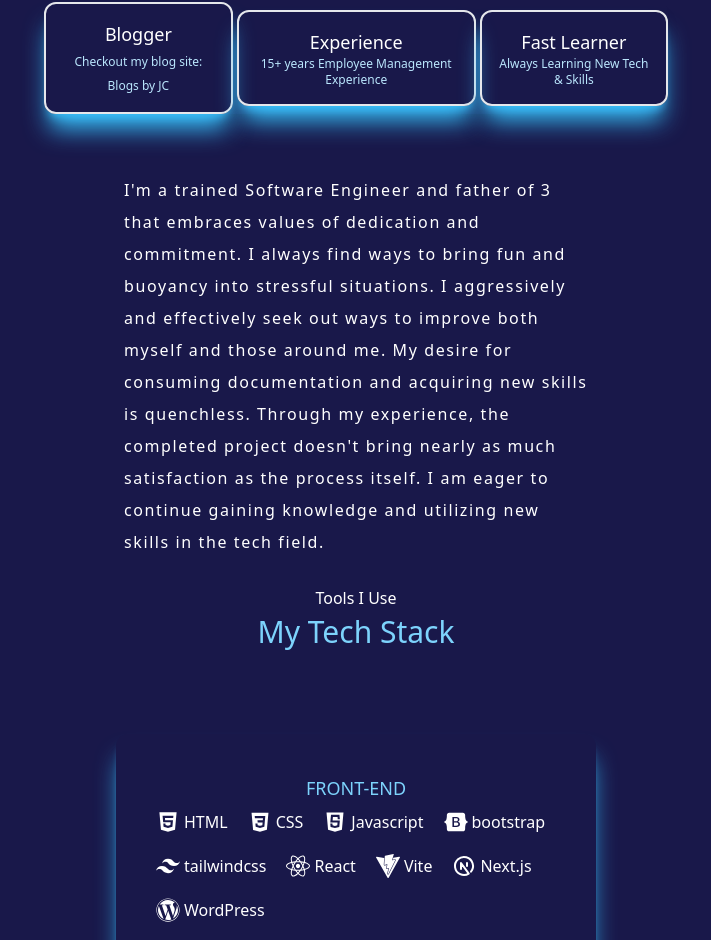
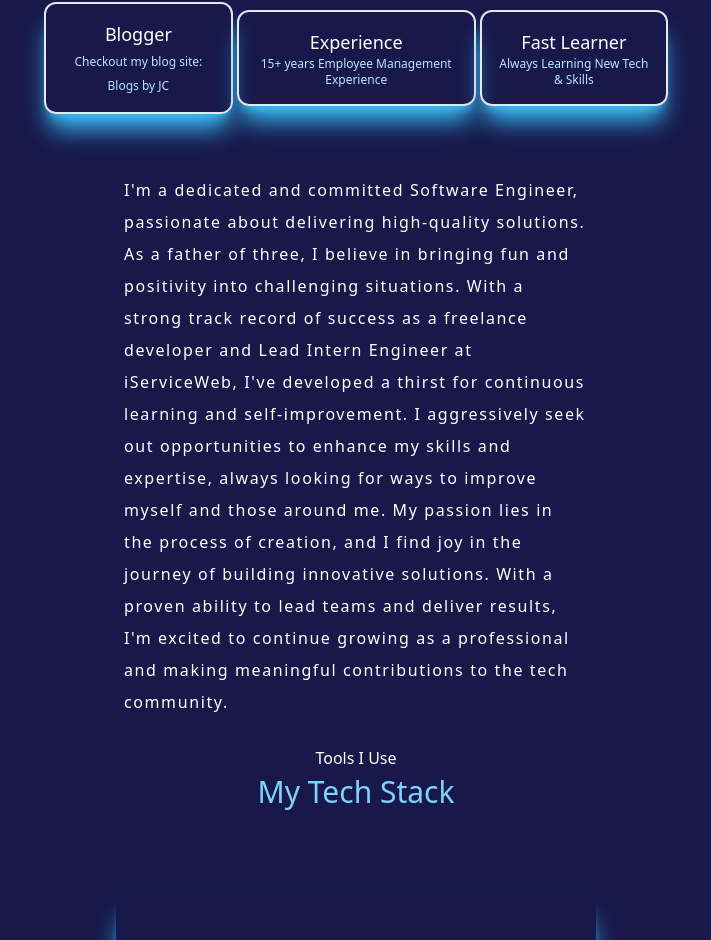
Before and after one commit to Messyginger0804/next.js-portfolio, a Next.js app: page / in a window 1280 px wide. Shown: the part 1326-2266 px from the top of the page, without its empty margins (284-995 px from the left). Built offline with nearby package versions, Linux system fonts and the light colour scheme.

Commit message:
updated about me section

```diff
--- a/components/AboutMe.jsx
+++ b/components/AboutMe.jsx
@@ -36,10 +36,8 @@ export const AboutMe = () => {
 
 
                 <p className='text-xs md:text-base py-5 tracking-widest leading-5 md:leading-8 lg:mx-20'>
-
-                    I'm a trained Software Engineer and father of 3 that embraces values of dedication and commitment. I always find ways to bring fun and buoyancy into stressful situations.
-
-                    I aggressively and effectively seek out ways to improve both myself and those around me. My desire for consuming documentation and acquiring new skills is quenchless. Through my experience, the completed project doesn't bring nearly as much satisfaction as the process itself. I am eager to continue gaining knowledge and utilizing new skills in the tech field.</p>
+                    I'm a dedicated and committed Software Engineer, passionate about delivering high-quality solutions. As a father of three, I believe in bringing fun and positivity into challenging situations. With a strong track record of success as a freelance developer and Lead Intern Engineer at <a href='https://www.iservicewebsites.com/'>iServiceWeb</a>, I've developed a thirst for continuous learning and self-improvement. I aggressively seek out opportunities to enhance my skills and expertise, always looking for ways to improve myself and those around me. My passion lies in the process of creation, and I find joy in the journey of building innovative solutions. With a proven ability to lead teams and deliver results, I'm excited to continue growing as a professional and making meaningful contributions to the tech community.
+                </p>
             </div >
         </>
     )
```
